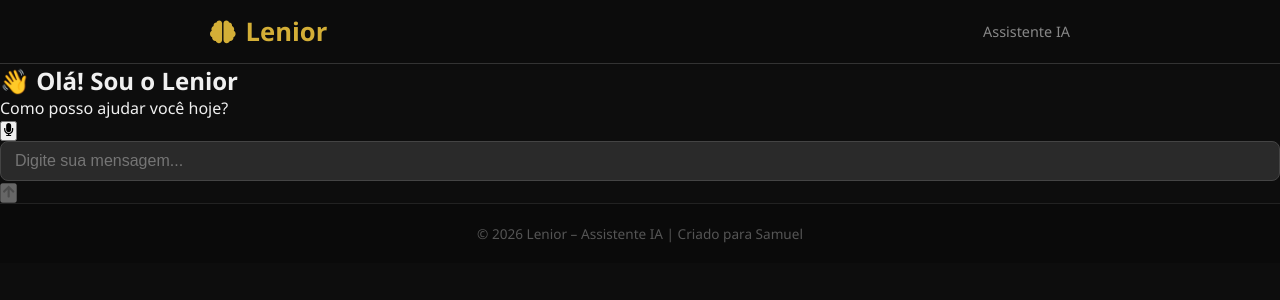
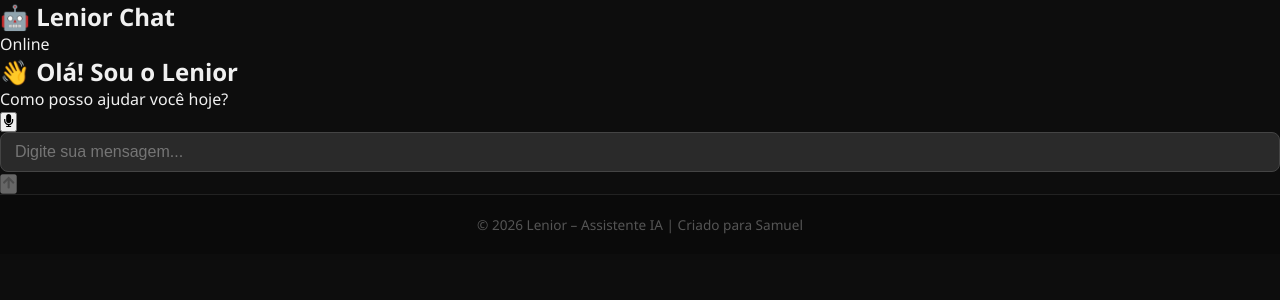
Before and after one commit to samueldesignerpromax-prog/Lenior-Chat, a React (Vite) app: page / in a window 1280 px wide. Shown: the top 300 px of the page. Built offline with nearby package versions, Linux system fonts and the light colour scheme.

Commit message:
Refactor Navbar component structure and styles

```diff
--- a/src/components/Navbar.jsx
+++ b/src/components/Navbar.jsx
@@ -1,25 +1,14 @@
 import React from 'react';
-import { FaBrain } from 'react-icons/fa';
 
-export default function Navbar() {
+const Navbar = () => {
   return (
-    <nav style={{
-      background: 'rgba(13,13,13,0.95)',
-      backdropFilter: 'blur(12px)',
-      borderBottom: '1px solid #333',
-      padding: '14px 20px',
-      position: 'sticky',
-      top: 0,
-      zIndex: 999,
-    }}>
-      <div className="container" style={{ display: 'flex', justifyContent: 'space-between', alignItems: 'center' }}>
-        <div style={{ display: 'flex', alignItems: 'center', gap: '10px', fontSize: '1.6rem', fontWeight: 'bold', color: '#d4af37' }}>
-          <FaBrain /> Lenior
-        </div>
-        <div style={{ color: '#888', fontSize: '0.9rem' }}>
-          Assistente IA
-        </div>
+    <nav className="navbar">
+      <div className="nav-content">
+        <h1>🤖 Lenior Chat</h1>
+        <span className="status">Online</span>
       </div>
     </nav>
   );
-}
+};
+
+export default Navbar;
```
